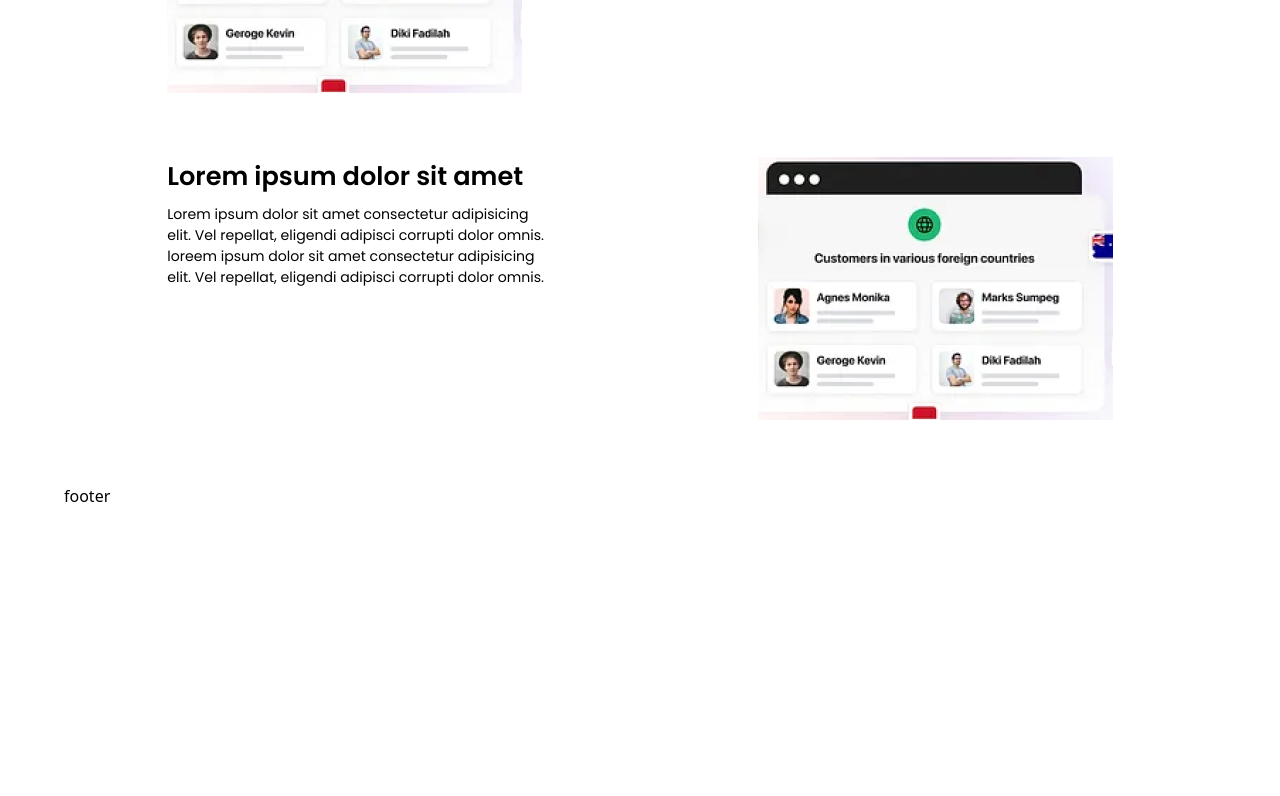
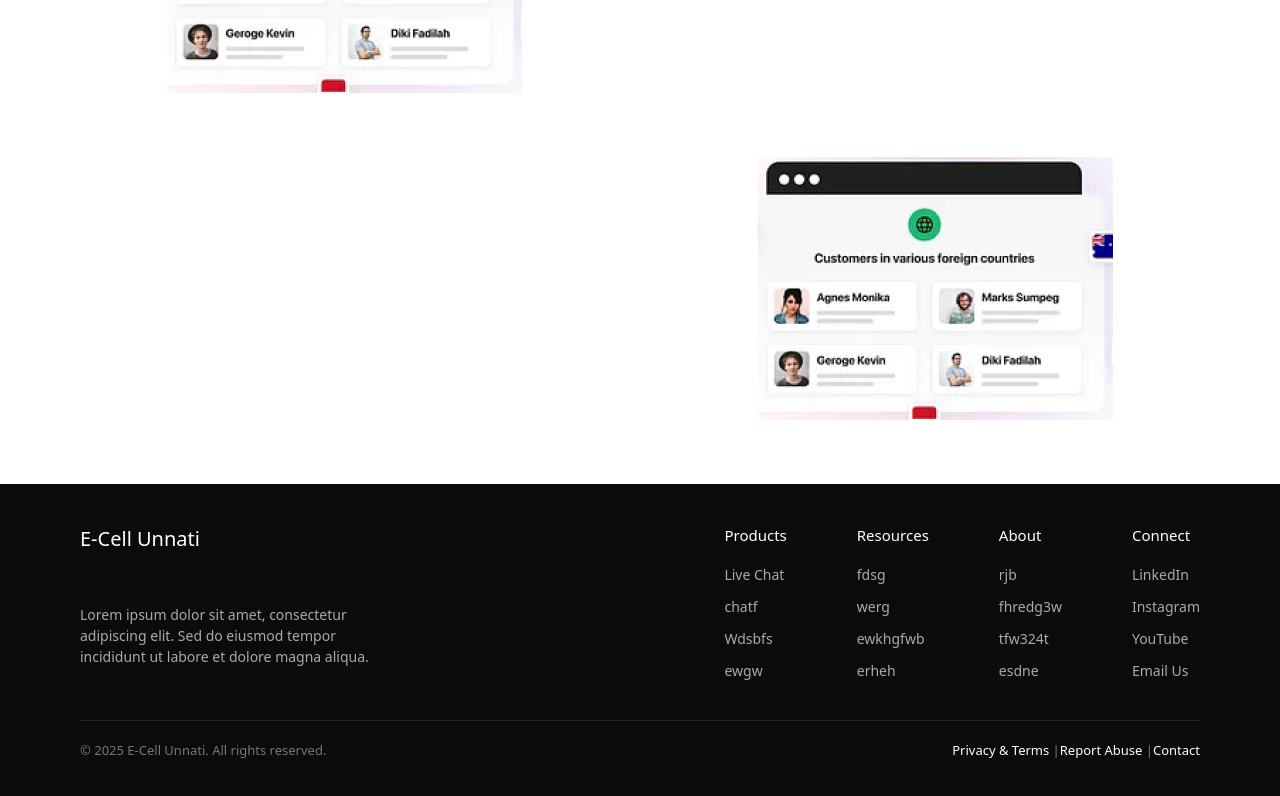
Before and after one commit to onipinaka/Unnati-E-Cell, a React (Vite) app: page / in a window 1280 px wide. Shown: the part 1753-2549 px from the top of the page. Before the commit the page ends 2261 px from the top, so only its background shows below. Built offline with nearby package versions, Linux system fonts and the light colour scheme.

Commit message:
footer completed

```diff
--- a/src/components/Footer.jsx
+++ b/src/components/Footer.jsx
@@ -1,8 +1,69 @@
 import React from 'react'
-
+import './footer.css';
 function Footer() {
   return (
-    <div>footer</div>
+   <div>
+    <footer>
+        <div class="footer-container">
+    <div class="footer-about">
+      <h2>E-Cell Unnati</h2>
+      <p>Lorem ipsum dolor sit amet, consectetur adipiscing elit.
+   Sed do eiusmod tempor incididunt ut labore et dolore magna aliqua.</p>
+    </div>
+
+    <div class="footer-links">
+      <div class="footer-column">
+        <h4>Products</h4>
+        <ul>
+          <li><a href="#">Live Chat</a></li>
+          <li><a href="#">chatf</a></li>
+          <li><a href="#">Wdsbfs</a></li>
+          <li><a href="#">ewgw</a></li>
+        </ul>
+      </div>
+
+      <div class="footer-column">
+        <h4>Resources</h4>
+        <ul>
+          <li><a href="#">fdsg</a></li>
+          <li><a href="#">werg</a></li>
+          <li><a href="#">ewkhgfwb</a></li>
+          <li><a href="#">erheh</a></li>
+        </ul>
+      </div>
+
+      <div class="footer-column">
+        <h4>About</h4>
+        <ul>
+          <li><a href="#">rjb</a></li>
+          <li><a href="#">fhredg3w</a></li>
+          <li><a href="#">tfw324t</a></li>
+          <li><a href="#">esdne</a></li>
+        </ul>
+      </div>
+
+      <div class="footer-column">
+        <h4>Connect</h4>
+        <ul>
+          <li><a href="#">LinkedIn</a></li>
+          <li><a href="#">Instagram</a></li>
+          <li><a href="#">YouTube</a></li>
+          <li><a href="#">Email Us</a></li>
+        </ul>
+      </div>
+    </div>
+  </div>
+
+  <div class="footer-bottom">
+    <p>© 2025 E-Cell Unnati. All rights reserved.</p>
+    <div>
+      <a href="#">Privacy & Terms</a> |
+      <a href="#">Report Abuse</a> |
+      <a href="#">Contact</a>
+    </div>
+  </div>
+    </footer>
+   </div>
   )
 }
 
--- /dev/null
+++ b/src/components/footer.css
@@ -0,0 +1,109 @@
+body {
+  margin: 0;
+  color: white;
+}
+
+footer {
+  background-color: #0b0b0b;
+  padding: 40px 80px;
+  width: 100vw;
+  margin-left: calc(-50vw + 50%);
+
+
+}
+
+.footer-container {
+  display: flex;
+  flex-wrap: wrap;
+  justify-content: space-between;
+  gap: 40px;
+}
+
+.footer-about {
+  max-width: 300px;
+}
+
+.footer-about h2 {
+  font-size: 20px;
+  margin-bottom: 50px;
+}
+
+.footer-about p {
+  font-size: 14px;
+  color: #aaa;
+  line-height: 1.5;
+}
+
+.footer-links {
+  display: flex;
+  gap: 70px;
+  flex-wrap: wrap;
+}
+
+.footer-column h4 {
+  font-size: 15px;
+  margin-bottom: 15px;
+  color: #fff;
+}
+
+.footer-column ul {
+  list-style: none;
+  padding: 0;
+}
+
+.footer-column ul li {
+  margin-bottom: 8px;
+}
+
+.footer-column ul li a {
+  color: #aaa;
+  text-decoration: none;
+  font-size: 14px;
+  transition: color 0.3s ease;
+}
+
+.footer-column ul li a:hover {
+  color: #fff;
+}
+
+.footer-bottom {
+  border-top: 1px solid #222;
+  margin-top: 30px;
+  padding-top: 20px;
+  display: flex;
+  flex-wrap: wrap;
+  justify-content: space-between;
+  font-size: 13px;
+  color: #777;
+}
+
+.footer-bottom a,
+.footer-bottom a:visited {
+  color: white;
+  text-decoration: none;
+}
+
+.footer-bottom a:hover {
+  color: #aaa;
+  text-decoration: none;
+}
+
+.footer-bottom a:active {
+  color: white;
+  text-decoration: none;
+}
+
+@media (max-width: 768px) {
+  footer {
+    padding: 30px 20px;
+  }
+  .footer-links {
+    gap: 30px;
+  }
+  .footer-bottom {
+    flex-direction: column;
+    align-items: center;
+    text-align: center;
+    gap: 10px;
+  }
+}
```
